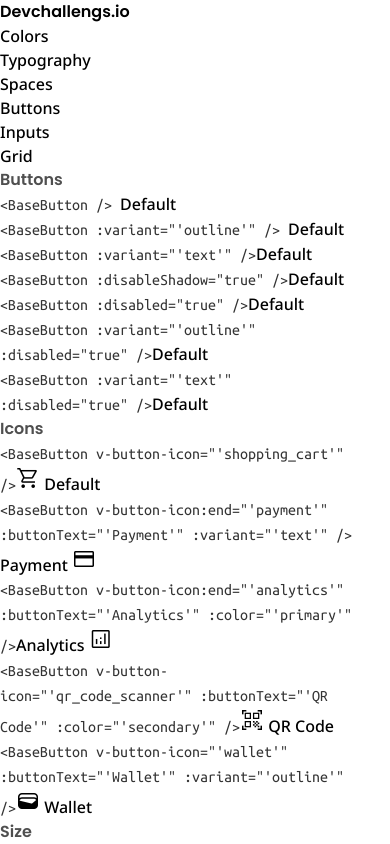
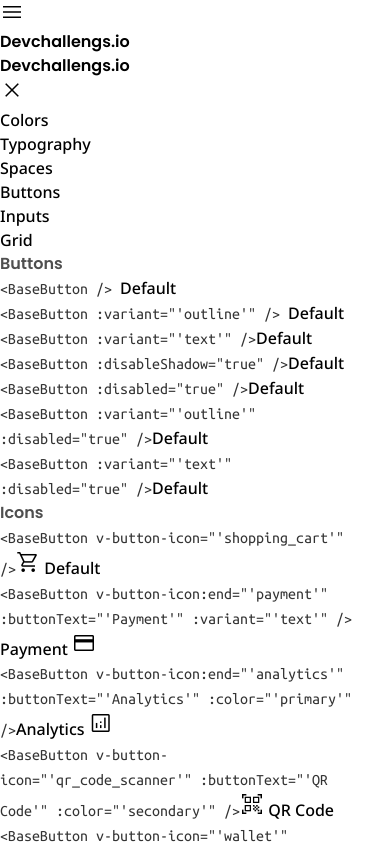
Before and after one commit to RennanPeron/reusable-components, a Vue app: page / in a window 390 px wide. Shown: the top 844 px of the page. Built offline with nearby package versions, Linux system fonts and the light colour scheme.

Commit message:
mobile layout

```diff
--- a/index.html
+++ b/index.html
@@ -13,7 +13,7 @@
     />
   </head>
   <body>
-    <div id="app" class="grid grid-cols-5"></div>
+    <div id="app"></div>
     <script type="module" src="/src/main.js"></script>
   </body>
 </html>
--- a/src/App.vue
+++ b/src/App.vue
@@ -1,24 +1,10 @@
 <template>
-  <aside class="col-auto bg-[#FAFBFD] pl-3 lg:pl-10 xl:pl-12 pt-12">
-    <header class="fixed">
-      <h1 class="mb-28"><span class="text-[#F7542E]">Dev</span>challengs.io</h1>
+  <app-header />
 
-      <nav>
-        <ul class="list-none grid gap-8">
-          <li>Colors</li>
-          <li>Typography</li>
-          <li>Spaces</li>
-          <li>Buttons</li>
-          <li>Inputs</li>
-          <li>Grid</li>
-        </ul>
-      </nav>
-    </header>
-  </aside>
-
-  <RouterView class="col-span-4 px-20 py-14" />
+  <RouterView class="col-span-4 px-10 py-20 lg:px-20 lg:py-14 lg:ml-44" />
 </template>
 
 <script setup>
+import AppHeader from '@/components/AppHeader.vue'
 import { RouterView } from 'vue-router'
 </script>
--- /dev/null
+++ b/src/components/AppHeader.vue
@@ -0,0 +1,38 @@
+<template>
+    <div class="w-full px-10 pt-4 absolute text-center inline lg:hidden ">
+        <button @click.prevent="modal.toggleModal" class="float-left"><span class="material-symbols-outlined">
+                menu
+            </span></button>
+        <h1>
+            <span class="text-[#F7542E]">Dev</span>challengs.io
+        </h1>
+    </div>
+
+    <header :class="{ 'hidden': !modal.isOpen }" class="lg:block fixed h-screen col-auto bg-[#FAFBFD] pl-10 px-12 pt-12">
+        <h1 class="mb-28 hidden lg:block"><span class="text-[#F7542E]">Dev</span>challengs.io</h1>
+
+        <button @click.prevent="modal.toggleModal"
+            class="mb-10 block lg:hidden rounded-full bg-white w-10 h-10 flex justify-center items-center">
+            <span class="material-symbols-outlined">
+                close
+            </span>
+        </button>
+
+        <nav>
+            <ul class="list-none grid gap-8">
+                <li>Colors</li>
+                <li>Typography</li>
+                <li>Spaces</li>
+                <li>Buttons</li>
+                <li>Inputs</li>
+                <li>Grid</li>
+            </ul>
+        </nav>
+    </header>
+</template>
+
+<script setup>
+import { useModalStore } from "@/stores/modal"
+
+const modal = useModalStore()
+</script>
--- /dev/null
+++ b/src/stores/modal.js
@@ -0,0 +1,12 @@
+import { defineStore } from 'pinia'
+
+export const useModalStore = defineStore('modal', {
+  state: () => ({
+    isOpen: false
+  }),
+  actions: {
+    toggleModal() {
+      this.isOpen = !this.isOpen
+    }
+  }
+})
```
